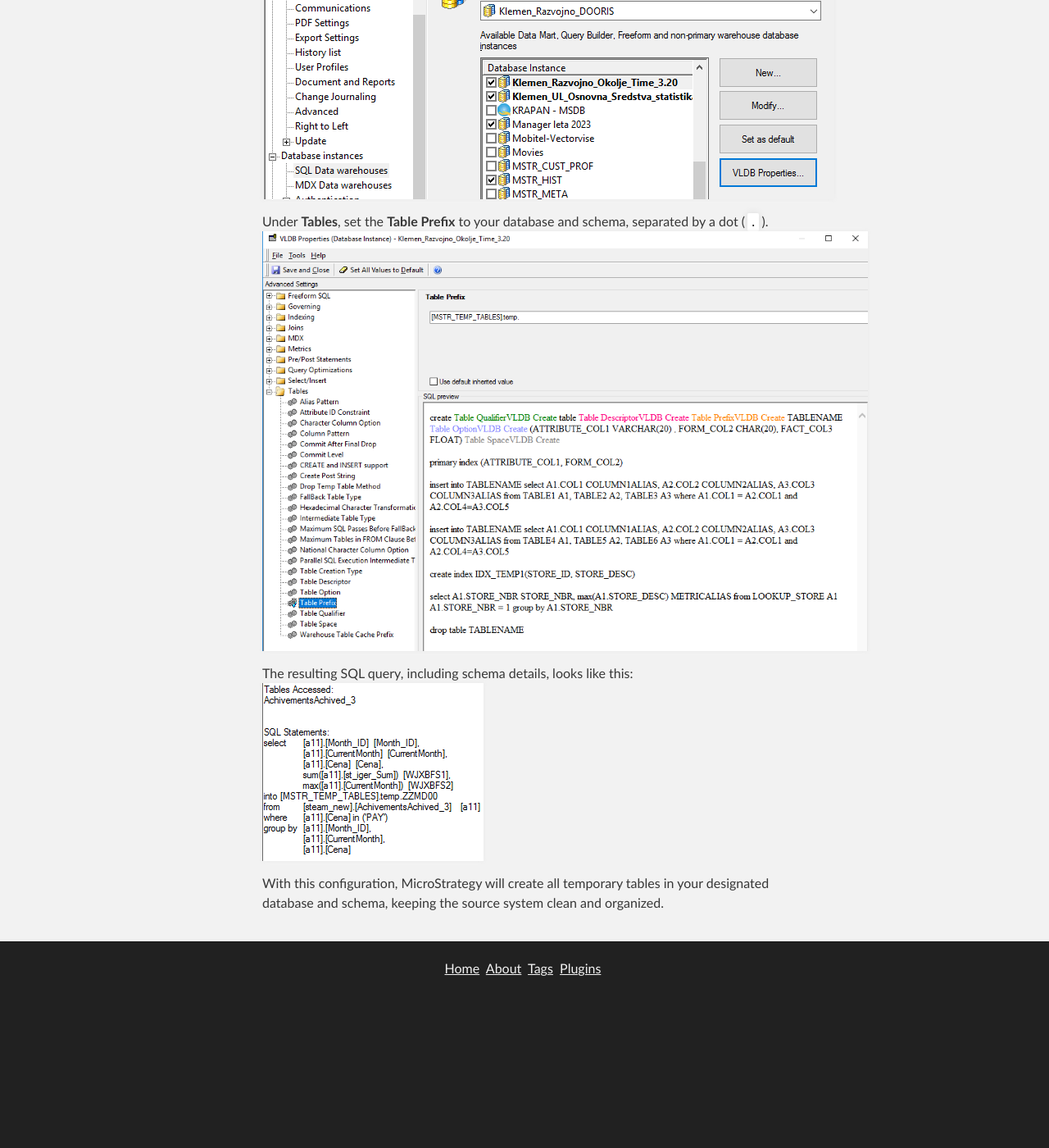
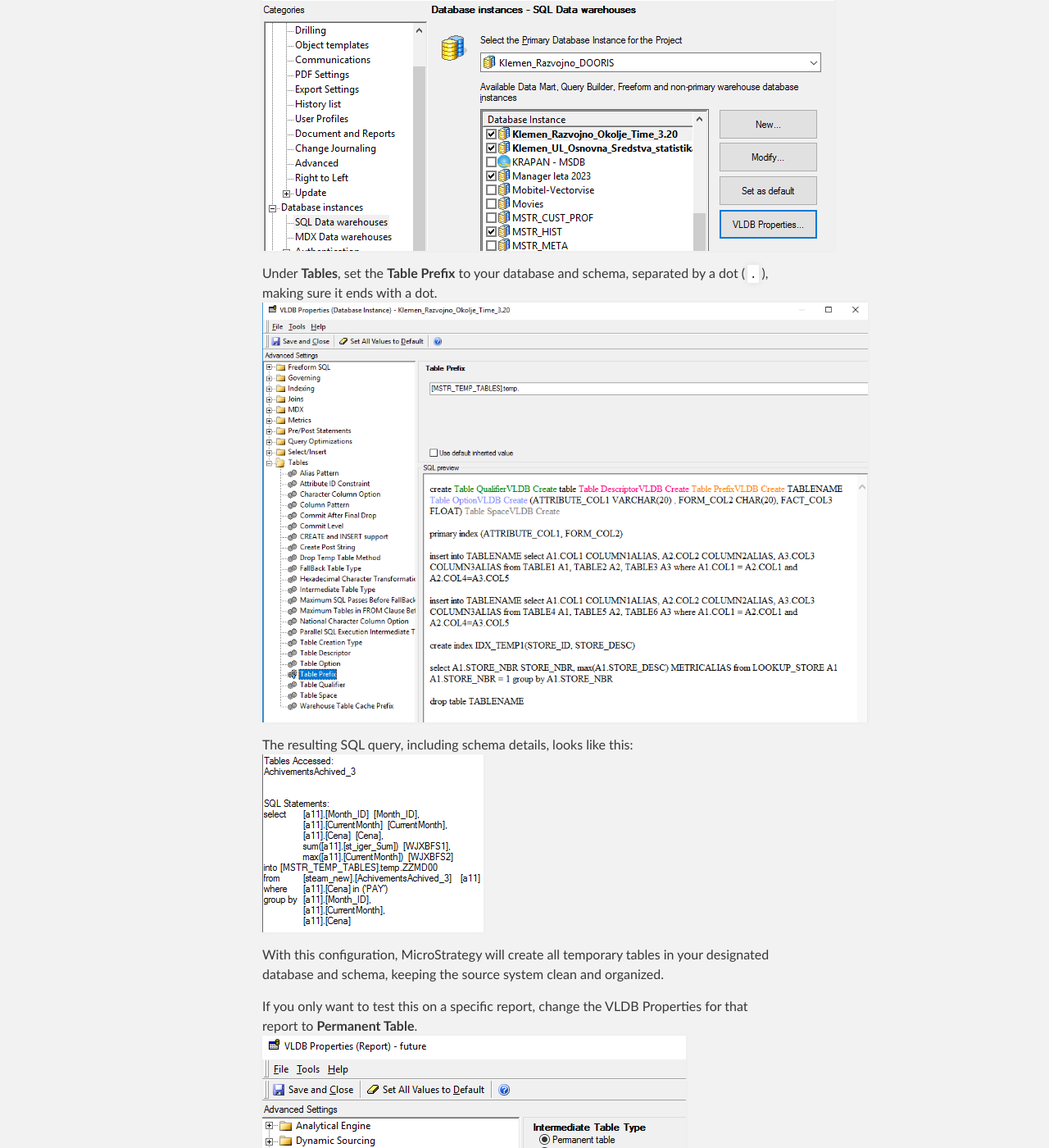
Before and after one commit to kl82slo/kl82slo.github.io, a Jekyll site: the page built from _posts/2026-01-24-0024 MicroStrategy Set database for temp tables.md, in a window 1280 px wide and 1400 px high, scrolled down 1746 px. Shown: the whole window at 82% size. Built offline with Jekyll 4.4.1, drawn with Linux system fonts in a browser that asks for light colours; before the commit the page ends 2959 px from its top, so only the background shows below that; some of the changed text lies outside the part shown.

Commit message:
Update 2026-01-24-0024 MicroStrategy Set database for temp tables.md

```diff
--- a/_posts/2026-01-24-0024 MicroStrategy Set database for temp tables.md
+++ b/_posts/2026-01-24-0024 MicroStrategy Set database for temp tables.md
@@ -14,6 +14,8 @@
 
 In this tutorial, I’ll show how to configure MicroStrategy to use a dedicated database (or schema) for temporary tables, keeping the source database clean while maintaining full reporting functionality. <br />
 
+**Note:** After changing this settings, you need to restart the Intelligence Server for the change to take effect.<br />
+
 First option: If you don’t care about the schema, you can configure the Database Instance to specify which database MicroStrategy should use for temporary tables. <br />
 **Warning:** If you include a schema in this setting, MicroStrategy will append it incorrectly as 'db_name.schema..' (with double dots `..`). <br />
 
@@ -26,10 +28,13 @@
 If you also want to use schemas, you need to set them in the Project Configuration under **SQL Data Warehouses → VLDB Properties**.<br />
 ![schema_project_conf](/img/20260124_0024/schema_project_conf.png) <br />
 
-Under **Tables**, set the **Table Prefix** to your database and schema, separated by a dot (`.`).<br />
+Under **Tables**, set the **Table Prefix** to your database and schema, separated by a dot (`.`), making sure it ends with a dot.<br />
 ![temp schema](/img/20260124_0024/temp_schema.png) <br />
 
 The resulting SQL query, including schema details, looks like this:<br />
 ![schema_table](/img/20260124_0024/schema_table.png) <br />
 
 With this configuration, MicroStrategy will create all temporary tables in your designated database and schema, keeping the source system clean and organized.
+
+If you only want to test this on a specific report, change the VLDB Properties for that report to **Permanent Table**.<br />
+![Report_setting](/img/20260124_0024/Report_setting.png)<br />
```
